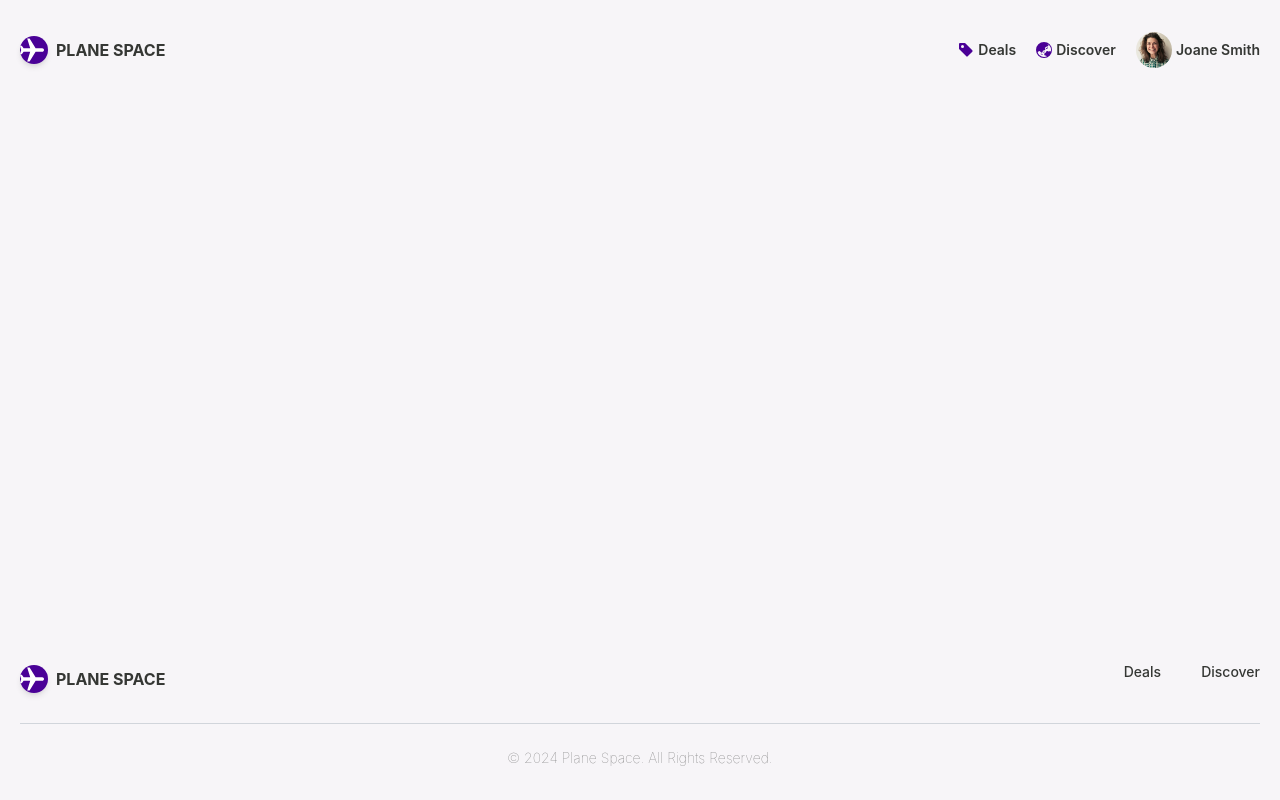
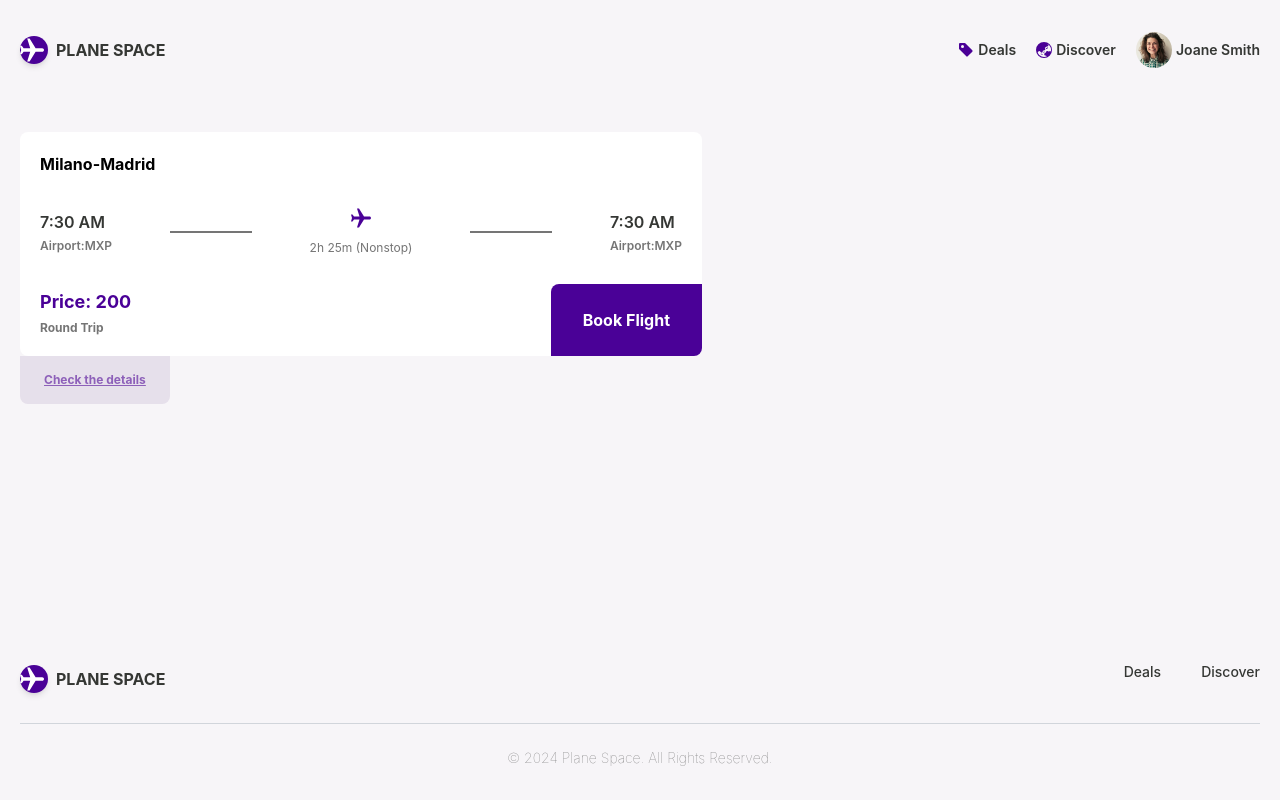
Before and after one commit to elifkirici/PlaneSpace, a React (Create React App) app: page / in a window 1280 px wide. Built offline with nearby package versions, Linux system fonts and the light colour scheme.

Commit message:
created flightListItem component

```diff
--- a/src/App.js
+++ b/src/App.js
@@ -1,4 +1,5 @@
 import './App.css';
+import FlightListItem from './components/FlightListItem';
 import Layout from './components/Layout';
 
 function App() {
@@ -6,7 +7,10 @@ function App() {
     <div className="App">
 
       <Layout >
+        <div className="w-full  px-5 py-8">
 
+          <FlightListItem />
+        </div>
       </Layout>
     </div>
   );
--- /dev/null
+++ b/src/components/FlightListItem.js
@@ -0,0 +1,52 @@
+import React from 'react'
+import plane from "../assets/plane.svg"
+
+function FlightListItem() {
+    return (
+        <>
+            <div className='bg-white w-[55%] relative rounded-lg'>
+                <div className='flight-info p-5'>
+                    <div className='w-auto flex'>
+                        <h1 className='font-bold text-base'>Milano-Madrid</h1>
+                    </div>
+                    <div className='flight-info-content flex items-center text-justify my-8'>
+                        <div className='flex flex-col gap-1 justify-start font-semibold'>
+                            <p className='text-dark-text'>7:30 AM</p>
+                            <span className='text-xs text-light-text'>Airport:MXP</span>
+                        </div>
+                        <hr className="border border-light-text mx-auto px-10" />
+                        <div className='flex flex-col gap-3 items-center'>
+                            <img src={plane} className="h-5 w-5" alt="Logo" />
+                            <p className='text-xs text-light-text'>
+                                2h 25m (Nonstop)
+                            </p>
+                        </div>
+                        <hr className="border border-light-text mx-auto px-10" />
+                        <div className='flex flex-col gap-1 justify-start font-semibold'>
+                            <p className='text-dark-text'>7:30 AM</p>
+                            <span className='text-xs text-light-text'>Airport:MXP</span>
+                        </div>
+                    </div>
+                    <div className='flight-info-bottom-content flex justify-between'>
+                        <div className='flex flex-col gap-1 text-justify font-bold'>
+                            <p className='text-dark-purple text-lg'>Price: 200</p>
+                            <span className='text-xs text-light-text'>Round Trip</span>
+                        </div>
+                        <button className='absolute right-0 bottom-0 bg-dark-purple text-white py-6 px-8 rounded-tl-lg rounded-br-lg'>
+                            <a href='/' className='font-bold'>
+                                Book Flight
+                            </a>
+                        </button>
+                    </div>
+                </div>
+            </div>
+            <button className='bg-light-btn text-light-purple text-xs rounded-b-lg underline py-4 px-6 flex justify-start'>
+                <a href='/' className='font-bold'>
+                    Check the details
+                </a>
+            </button>
+        </>
+    )
+}
+
+export default FlightListItem
```
Also changed, not shown: src/assets/plane.svg (added).
